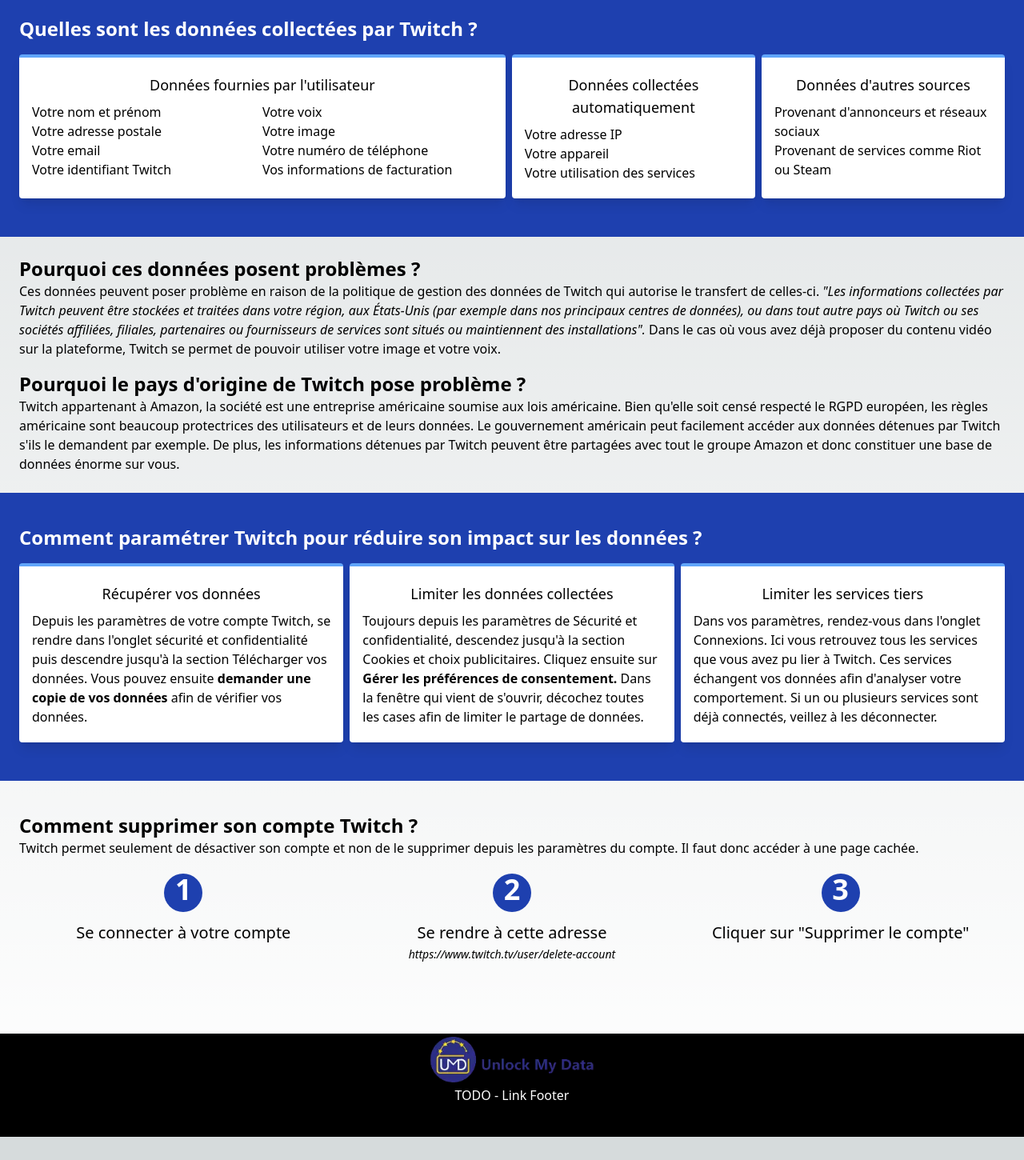
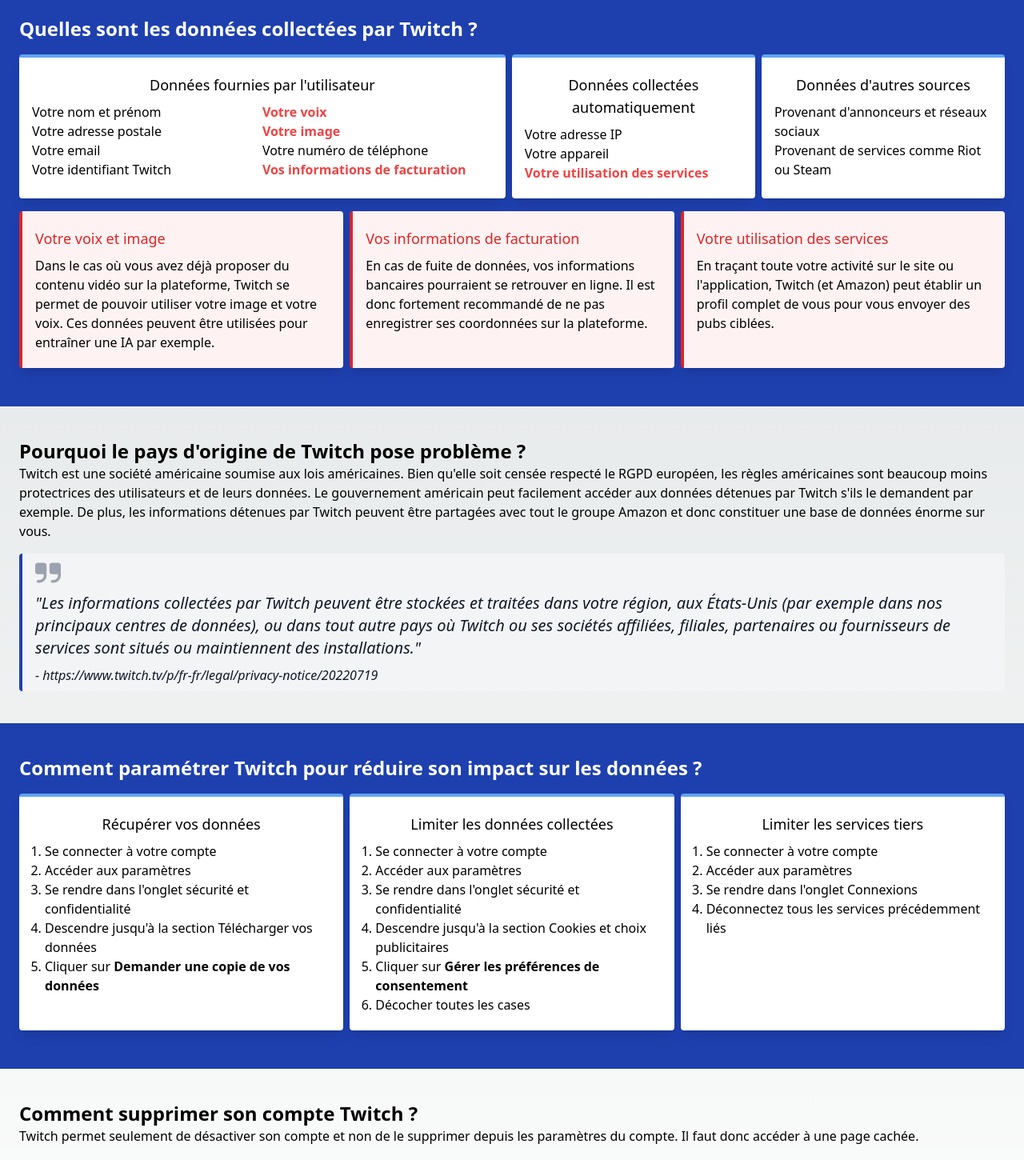
Before and after one commit to les-enovateurs/unlock-my-data, a Next.js app: page /twitch in a window 1280 px wide. Shown: the part 500-1950 px from the top of the page at 80% size. Before the commit the page ends 1921 px from the top, so only its background shows below. Built offline with nearby package versions, Linux system fonts and the light colour scheme.

Commit message:
corrections prof

```diff
--- a/app/twitch/page.tsx
+++ b/app/twitch/page.tsx
@@ -13,7 +13,6 @@
               <p className="mb-2"><span className="font-medium">Groupe :</span> Amazon Corporation</p>
               <Image src={'/usa_flag.webp'} alt="Drapeau américain" width={32} height={32} className="inline-block mr-2"/>
               <span className="inline-block">Américaine</span>
-              <Link className="mt-2 block italic" href={'https://www.twitch.tv/p/fr-fr/legal/privacy-notice/20220719'} target="_blank">https://www.twitch.tv/p/fr-fr/legal/privacy-notice/20220719</Link>
             </div>
           </div>
         </section>
@@ -31,10 +30,10 @@
                     <li>Votre identifiant Twitch</li>
                   </ul>
                   <ul className="md:w-1/2 md:inline-block">
-                    <li>Votre voix</li>
-                    <li>Votre image</li>
+                    <li className="text-red-500 font-semibold">Votre voix</li>
+                    <li className="text-red-500 font-semibold">Votre image</li>
                     <li>Votre numéro de téléphone</li>
-                    <li>Vos informations de facturation</li>
+                    <li className="text-red-500 font-semibold">Vos informations de facturation</li>
                   </ul>
                 </div>
               </div>
@@ -43,7 +42,7 @@
                 <ul>
                   <li>Votre adresse IP</li>
                   <li>Votre appareil</li>
-                  <li>Votre utilisation des services</li>
+                  <li className="text-red-500 font-semibold">Votre utilisation des services</li>
                 </ul>
               </div>
               <div className="border-t-4 border-blue-400 md:w-1/4 rounded shadow-lg bg-white px-4 py-5 flex flex-col content-center my-2 gap-2">
@@ -54,24 +53,43 @@
                 </ul>
               </div>
             </div>
+            <div className="flex flex-col gap-2 md:flex-row">
+              <div className="border-l-4 border-red-600 md:w-1/3 rounded shadow-lg bg-red-50 px-4 py-5 flex flex-col content-center my-2 gap-2">
+                <h3 className="font-medium text-lg text-red-600">Votre voix et image</h3>
+                <p>Dans le cas où vous avez déjà proposer du contenu vidéo sur la plateforme, Twitch se permet de pouvoir utiliser votre image et votre voix.
+                  Ces données peuvent être utilisées pour entraîner une IA par exemple.
+                </p>
+              </div>
+              <div className="border-l-4 border-red-600 md:w-1/3 rounded shadow-lg bg-red-50 px-4 py-5 flex flex-col content-center my-2 gap-2">
+                <h3 className="font-medium text-lg text-red-600">Vos informations de facturation</h3>
+                <p>En cas de fuite de données, vos informations bancaires pourraient se retrouver en ligne. Il est donc fortement recommandé
+                  de ne pas enregistrer ses coordonnées sur la plateforme.
+                </p>
+              </div>
+              <div className="border-l-4 border-red-600 md:w-1/3 rounded shadow-lg bg-red-50 px-4 py-5 flex flex-col content-center my-2 gap-2">
+                <h3 className="font-medium text-lg text-red-600">Votre utilisation des services</h3>
+                <p>En traçant toute votre activité sur le site ou l'application, Twitch (et Amazon) peut établir un profil complet
+                  de vous pour vous envoyer des pubs ciblées.
+                </p>
+              </div>
+            </div>
           </div>
         </section>
-        <section className="container mx-auto max-w-screen-xl p-6 pb-2">
-          <h2 className="font-bold text-2xl">Pourquoi ces données posent problèmes ?</h2>
-          <p>Ces données peuvent poser problème en raison de la politique de gestion des données de Twitch qui autorise le transfert de celles-ci.
-            <em> &quot;Les informations collectées par Twitch peuvent être stockées et traitées dans votre région, aux États-Unis
-            (par exemple dans nos principaux centres de données), ou dans tout autre pays où Twitch ou ses sociétés affiliées,
-            filiales, partenaires ou fournisseurs de services sont situés ou maintiennent des installations&quot;. </em>
-            Dans le cas où vous avez déjà proposer du contenu vidéo sur la plateforme, Twitch se permet de pouvoir utiliser votre image et
-            votre voix.
-          </p>
-        </section>
-        <section className="container mx-auto max-w-screen-xl p-6 pt-2">
+        <section className="container mx-auto max-w-screen-xl p-6 py-10">
           <h2 className="font-bold text-2xl">Pourquoi le pays d&apos;origine de Twitch pose problème ?</h2>
-          <p>Twitch appartenant à Amazon, la société est une entreprise américaine soumise aux lois américaine.
-            Bien qu&apos;elle soit censé respecté le RGPD européen, les règles américaine sont beaucoup protectrices des utilisateurs et de leurs données.
+          <p>Twitch est une société américaine soumise aux lois américaines.
+            Bien qu&apos;elle soit censée respecté le RGPD européen, les règles américaines sont beaucoup moins protectrices des utilisateurs et de leurs données.
             Le gouvernement américain peut facilement accéder aux données détenues par Twitch s&apos;ils le demandent par exemple.
             De plus, les informations détenues par Twitch peuvent être partagées avec tout le groupe Amazon et donc constituer une base de données énorme sur vous.</p>
+            <blockquote cite="https://www.twitch.tv/p/fr-fr/legal/privacy-notice/20220719" className="text-xl italic text-gray-900 border-blue-800 border-l-4 px-4 py-2 bg-gray-100 mt-4 rounded transition-all hover:bg-white">
+            <svg className="w-8 h-8 text-gray-400 dark:text-gray-600 mb-2" aria-hidden="true" xmlns="http://www.w3.org/2000/svg" fill="currentColor" viewBox="0 0 18 14">
+                <path d="M6 0H2a2 2 0 0 0-2 2v4a2 2 0 0 0 2 2h4v1a3 3 0 0 1-3 3H2a1 1 0 0 0 0 2h1a5.006 5.006 0 0 0 5-5V2a2 2 0 0 0-2-2Zm10 0h-4a2 2 0 0 0-2 2v4a2 2 0 0 0 2 2h4v1a3 3 0 0 1-3 3h-1a1 1 0 0 0 0 2h1a5.006 5.006 0 0 0 5-5V2a2 2 0 0 0-2-2Z"/>
+            </svg>
+            <p>&quot;Les informations collectées par Twitch peuvent être stockées et traitées dans votre région, aux États-Unis
+            (par exemple dans nos principaux centres de données), ou dans tout autre pays où Twitch ou ses sociétés affiliées,
+            filiales, partenaires ou fournisseurs de services sont situés ou maintiennent des installations.&quot;</p>
+            <Link className="mt-2 block italic text-base" href={'https://www.twitch.tv/p/fr-fr/legal/privacy-notice/20220719'} target="_blank">- https://www.twitch.tv/p/fr-fr/legal/privacy-notice/20220719</Link>
+          </blockquote>
         </section>
         <section className="bg-blue-800 py-10 px-6">
           <div className="container mx-auto max-w-screen-xl">
@@ -79,24 +97,34 @@
             <div className="flex flex-col gap-2 md:flex-row">
               <div className="border-t-4 border-blue-400 md:w-1/3 rounded shadow-lg bg-white px-4 py-5 flex flex-col content-center my-2 gap-2">
                 <h3 className="font-medium text-lg text-center">Récupérer vos données</h3>
-                <p>Depuis les paramètres de votre compte Twitch, se rendre dans l&apos;onglet sécurité et confidentialité puis descendre
-                  jusqu&apos;à la section Télécharger vos données. Vous pouvez ensuite <b>demander une copie de vos données</b> afin
-                  de vérifier vos données.
-                </p>
+                <ol className="list-decimal pl-4">
+                  <li>Se connecter à votre compte</li>
+                  <li>Accéder aux paramètres</li>
+                  <li>Se rendre dans l&apos;onglet sécurité et confidentialité</li>
+                  <li>Descendre jusqu&apos;à la section Télécharger vos données</li>
+                  <li>Cliquer sur <b>Demander une copie de vos données</b></li>
+                </ol>
+
               </div>
               <div className="border-t-4 border-blue-400 md:w-1/3 rounded shadow-lg bg-white px-4 py-5 flex flex-col content-center my-2 gap-2">
                 <h3 className="font-medium text-lg text-center">Limiter les données collectées</h3>
-                <p>Toujours depuis les paramètres de Sécurité et confidentialité, descendez jusqu&apos;à la section
-                  Cookies et choix publicitaires. Cliquez ensuite sur <b>Gérer les préférences de consentement. </b>
-                  Dans la fenêtre qui vient de s&apos;ouvrir, décochez toutes les cases afin de limiter le partage de données.
-                </p>
+                <ol className="list-decimal pl-4">
+                  <li>Se connecter à votre compte</li>
+                  <li>Accéder aux paramètres</li>
+                  <li>Se rendre dans l&apos;onglet sécurité et confidentialité</li>
+                  <li>Descendre jusqu&apos;à la section Cookies et choix publicitaires</li>
+                  <li>Cliquer sur <b>Gérer les préférences de consentement</b></li>
+                  <li>Décocher toutes les cases</li>
+                </ol>
               </div>
               <div className="border-t-4 border-blue-400 md:w-1/3 rounded shadow-lg bg-white px-4 py-5 flex flex-col content-center my-2 gap-2">
                 <h3 className="font-medium text-lg text-center">Limiter les services tiers</h3>
-                <p>Dans vos paramètres, rendez-vous dans l&apos;onglet Connexions. Ici vous retrouvez tous les services que vous avez pu lier à Twitch.
-                  Ces services échangent vos données afin d&apos;analyser votre comportement. Si un ou plusieurs services sont déjà connectés, veillez
-                  à les déconnecter.
-                </p>
+                <ol className="list-decimal pl-4">
+                  <li>Se connecter à votre compte</li>
+                  <li>Accéder aux paramètres</li>
+                  <li>Se rendre dans l&apos;onglet Connexions</li>
+                  <li>Déconnectez tous les services précédemment liés</li>
+                </ol>
               </div>
             </div>
           </div>
--- a/components/navs.tsx
+++ b/components/navs.tsx
@@ -99,6 +99,13 @@
                             </button>
                         </Link>
                     </li>
+                    <li>
+                        <Link href={"/twitch"}>
+                            <button className={"underlineBtn"}>
+                                Page infos Twitch
+                            </button>
+                        </Link>
+                    </li>
                 </ul>
             </nav>
         </>
```
Also changed, not shown: components/features.tsx (+5 -5 lines).
